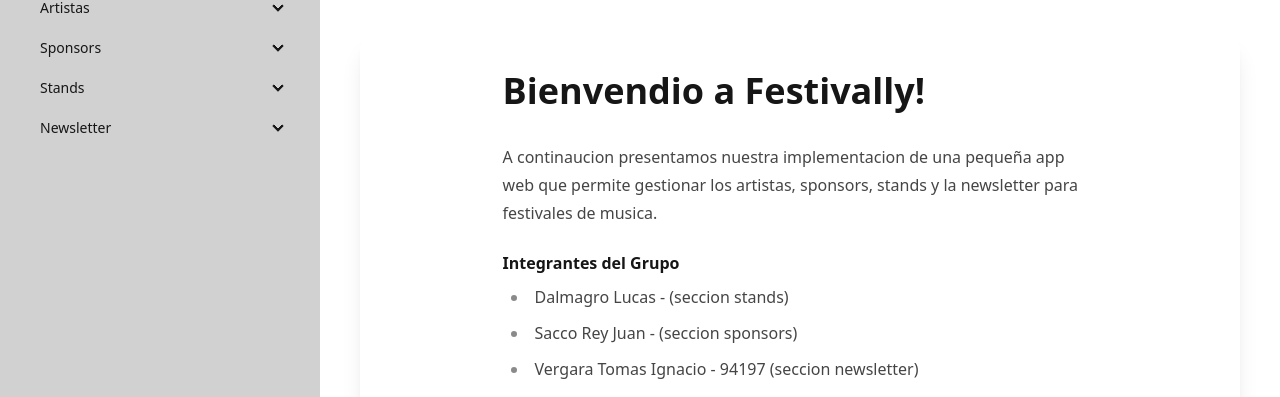
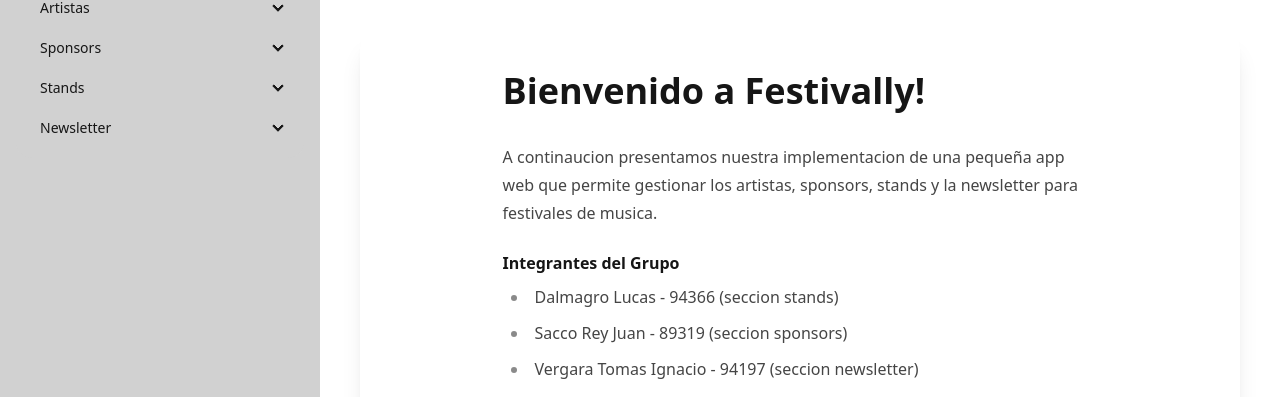
Before and after one commit to tmvergara/festival-frontend-dds, a React (Vite) app: page / in a window 1280 px wide. Shown: the part 131-528 px from the top of the page. Built offline with nearby package versions, Linux system fonts and the light colour scheme; what @tiptap/extension-color would draw is missing.

Commit message:
Correcciones ortograficas

```diff
--- a/src/components/home/Home.jsx
+++ b/src/components/home/Home.jsx
@@ -8,15 +8,15 @@
       <Breadcrumbs />
       <FormCard>
         <article className="prose ml-auto mr-auto">
-          <h1>Bienvendio a Festivally!</h1>
+          <h1>Bienvenido a Festivally!</h1>
           <p>
             A continaucion presentamos nuestra implementacion de una pequeña app
             web que permite gestionar los artistas, sponsors, stands y la
             newsletter para festivales de musica.
             <h4>Integrantes del Grupo</h4>
             <ul>
-              <li>Dalmagro Lucas - (seccion stands)</li>
-              <li>Sacco Rey Juan - (seccion sponsors)</li>
+              <li>Dalmagro Lucas - 94366 (seccion stands)</li>
+              <li>Sacco Rey Juan - 89319 (seccion sponsors)</li>
               <li>Vergara Tomas Ignacio - 94197 (seccion newsletter)</li>
               <li>Yorlano Pedro - 95197 (seccion artistas)</li>
             </ul>
```
